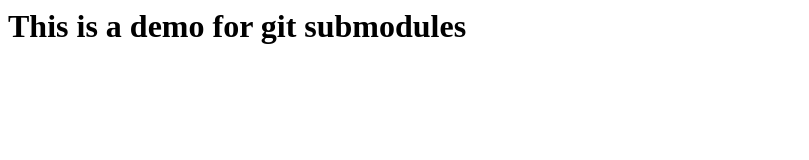
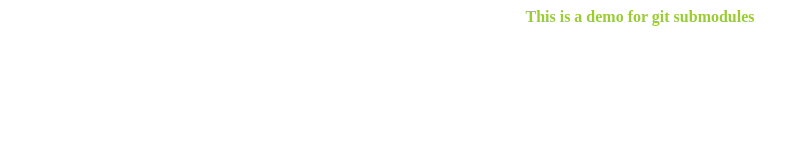
Before and after one commit to pawan-hauper/git-main-repo, a plain HTML site: page index.html in a window 1280 px wide. Shown: the whole page, without its empty margins (0-809 px from the left). Drawn offline with Linux system fonts and the light colour scheme.

Commit message:
made file structure

```diff
--- /dev/null
+++ b/css/style.css
@@ -0,0 +1,3 @@
+h4{
+    color: yellowgreen;
+}
--- a/index.html
+++ b/index.html
@@ -1,8 +1,9 @@
 <html>
     <head>
+        <link rel="stylesheet" href="css/style.css">
         <title>Git Submodules</title>
     </head>
     <body>
-        <h1>This is a demo for git submodules</h1>
+      <h4 style="text-align: center;">This is a demo for git submodules</h4>
     </body>
 </html>
```
